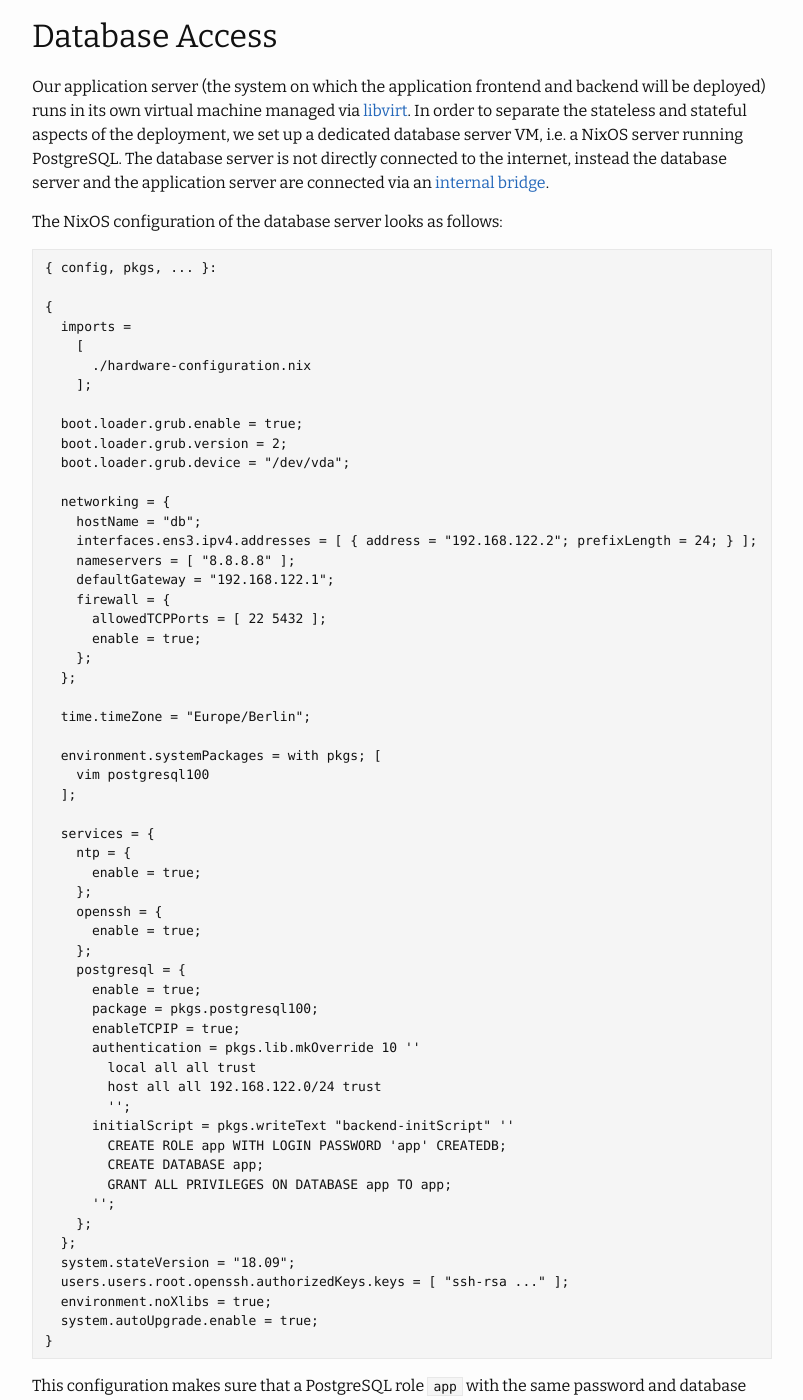
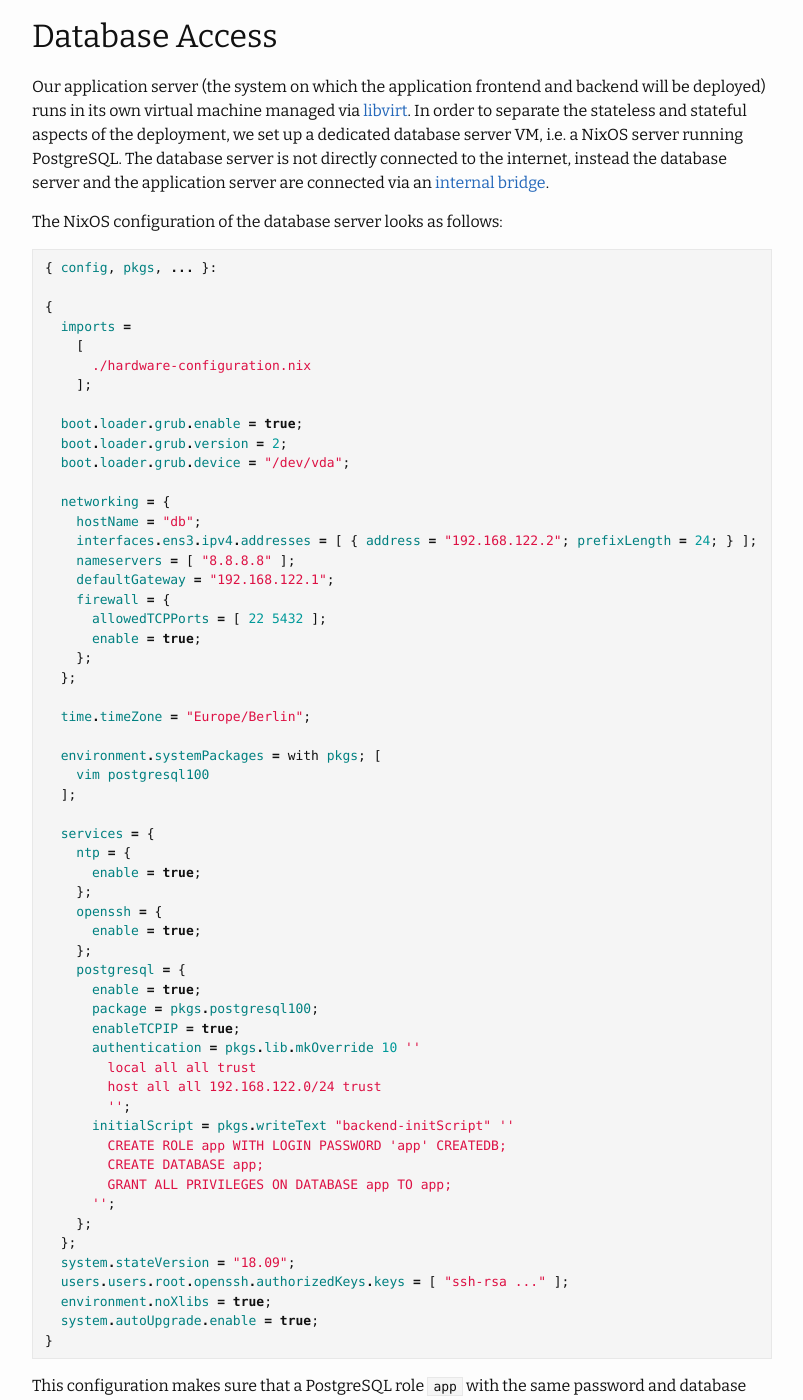
Before and after one commit to mtesseract/mtesseract.github.io, a Jekyll site: the page built from _posts/2019-01-28-deploying-reflex-app-to-nixos.markdown, in a window 1280 px wide and 1400 px high, scrolled down 912 px. Shown: the whole window, without its empty margins (238-1041 px from the left). Built offline with Jekyll 4.4.1, drawn with Linux system fonts in a browser that asks for light colours; some of the changed text lies outside the part shown.

Commit message:
Add syntax highlighting for old post

````diff
--- a/_posts/2019-01-28-deploying-reflex-app-to-nixos.markdown
+++ b/_posts/2019-01-28-deploying-reflex-app-to-nixos.markdown
@@ -34,7 +34,7 @@ Our application server (the system on which the application frontend and backend
 
 The NixOS configuration of the database server looks as follows:
 
-```
+```nix
 { config, pkgs, ... }:
 
 {
@@ -107,14 +107,17 @@ The Nix expressions needed for deployment together with a small shell script are
 
 In addition the following Nix expressions are expected by this deployment setup:
 * `dns.nix`: Containing the DNS entries for the backend and the frontend application. For example:
-```
+
+```nix
 {
   frontend = "app.example";
   backend = "api.example";
 }
 ```
+
 * `network.nix`: The NixOS network configuration of the application server. For example
-```
+
+```nix
 {
   hostName = "dev";
   interfaces = {
@@ -129,14 +132,17 @@ In addition the following Nix expressions are expected by this deployment setup:
   '';
 }
 ```
+
 Of course, the public IP address of the application server and the default gateway need to be filled in here. This configures two network interfaces, one public interface and one internal interface for talking to the database server (`db`).
 * `ssh.nix`: List of public SSH keys which can be used for logging into the application server:
-```
+
+```nix
 [ "ssh-rsa ..." ]
 ```
 
 Having this in place the actual deployment procedure is straight-forward and described in the shell script `deploy.sh`:
-```
+
+```bash
 #!/bin/sh
 
 set -e
````
